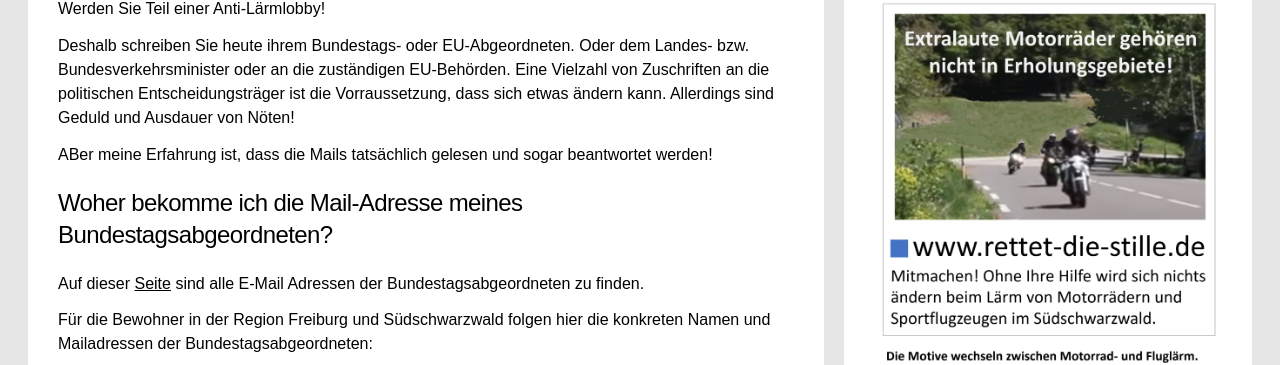
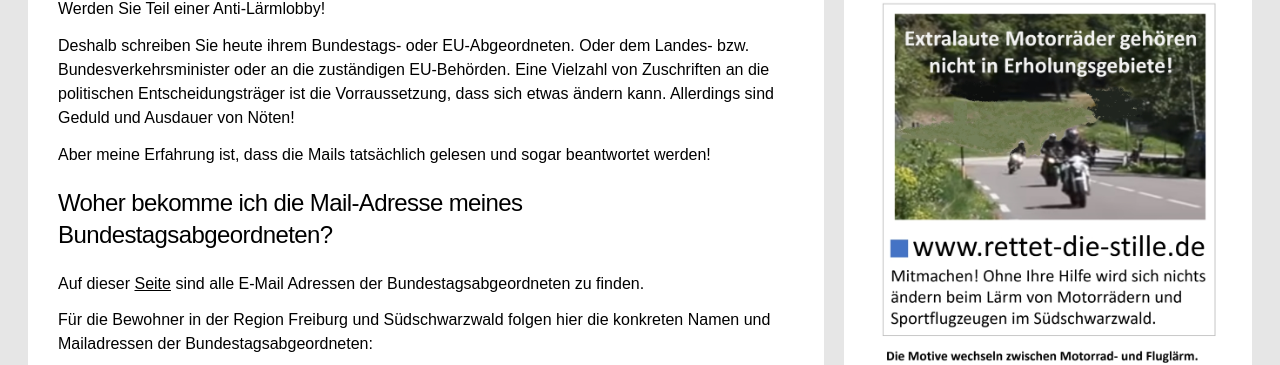
Before and after one commit to rettet-die-stille/rettet-die-stille.github.io, a Jekyll site: the page built from was-kann-ich-tun.md, in a window 1280 px wide and 900 px high, scrolled down 737 px. Shown: the part 114-479 px from the top of the window. Built offline with Jekyll 4.4.1, drawn with Linux system fonts in a browser that asks for light colours; our own code applies the rules of GitHub Pages for plain Markdown files.

```diff
--- a/was-kann-ich-tun.md
+++ b/was-kann-ich-tun.md
@@ -12,7 +12,7 @@ Eine Änderung der Situation kann nur in der Politik auf Bundes- und EU-Ebene er
 
 Deshalb schreiben Sie heute ihrem Bundestags- oder EU-Abgeordneten. Oder dem Landes- bzw. Bundesverkehrsminister oder an die zuständigen EU-Behörden. Eine Vielzahl von Zuschriften an die politischen Entscheidungsträger ist die Vorraussetzung, dass sich etwas ändern kann. Allerdings sind Geduld und Ausdauer von Nöten!
 
-ABer meine Erfahrung ist, dass die Mails tatsächlich gelesen und sogar beantwortet werden!
+Aber meine Erfahrung ist, dass die Mails tatsächlich gelesen und sogar beantwortet werden!
 
 ## Woher bekomme ich die Mail-Adresse meines Bundestagsabgeordneten?
 
```
